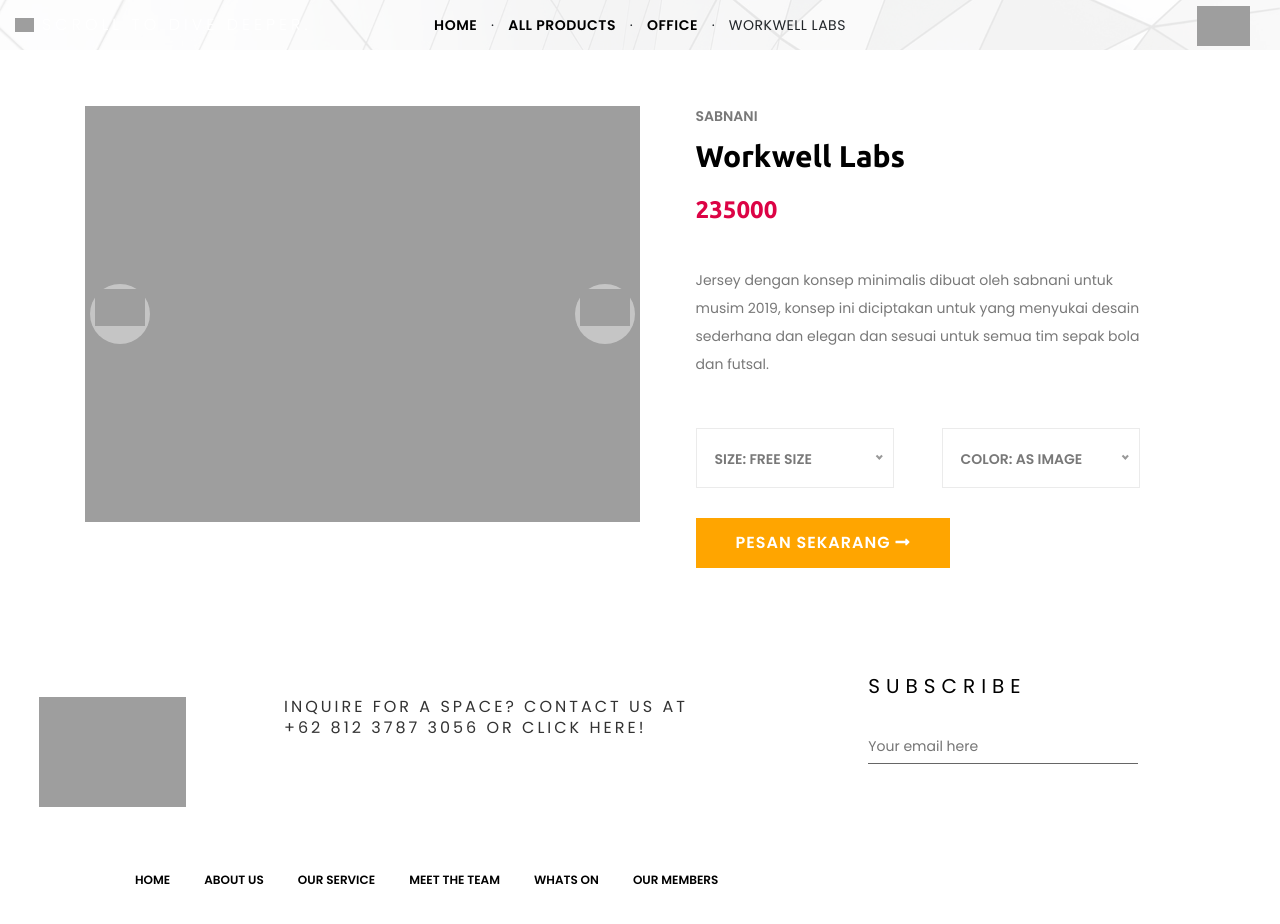
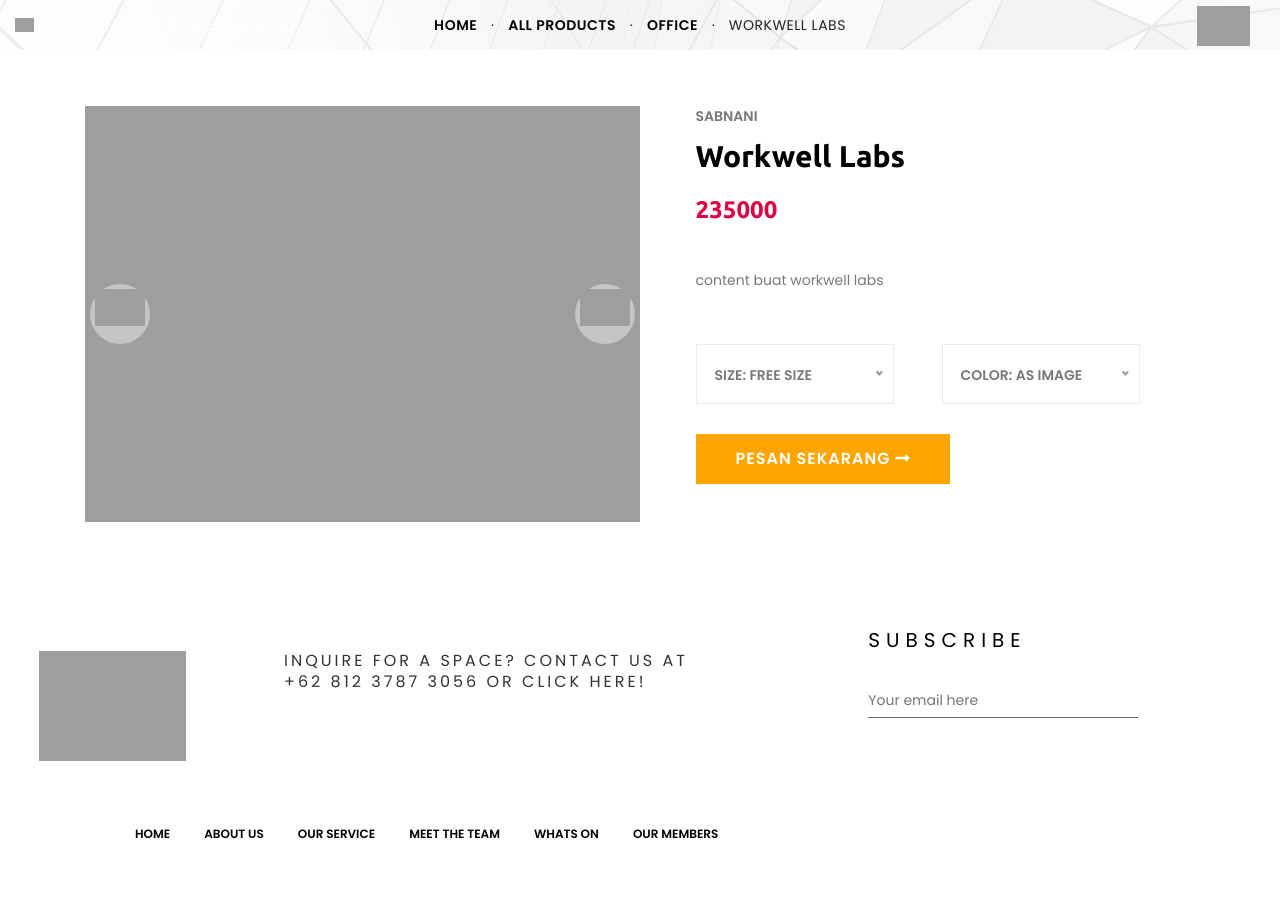
Before and after one commit to kemtol/wellspace, a Jekyll site: the page built from _product/minimalsist.markdown, in a window 1280 px wide and 978 px high. Shown: the top 924 px of the window. Built offline with Jekyll 4.4.1, drawn with Linux system fonts in a browser that asks for light colours; nearby versions of some CDN libraries; library files that are not in the unit come from our copies; grey boxes are pictures that could not be loaded.

Commit message:
Updated Minimalsist

```diff
--- a/_product/minimalsist.markdown
+++ b/_product/minimalsist.markdown
@@ -15,4 +15,4 @@ teamwearprice:
 - 4000000
 ---
 
-Jersey dengan konsep minimalis dibuat oleh sabnani untuk  musim 2019, konsep ini diciptakan untuk yang menyukai desain sederhana dan elegan dan sesuai untuk semua tim sepak bola dan futsal.
+content buat workwell labs
```
